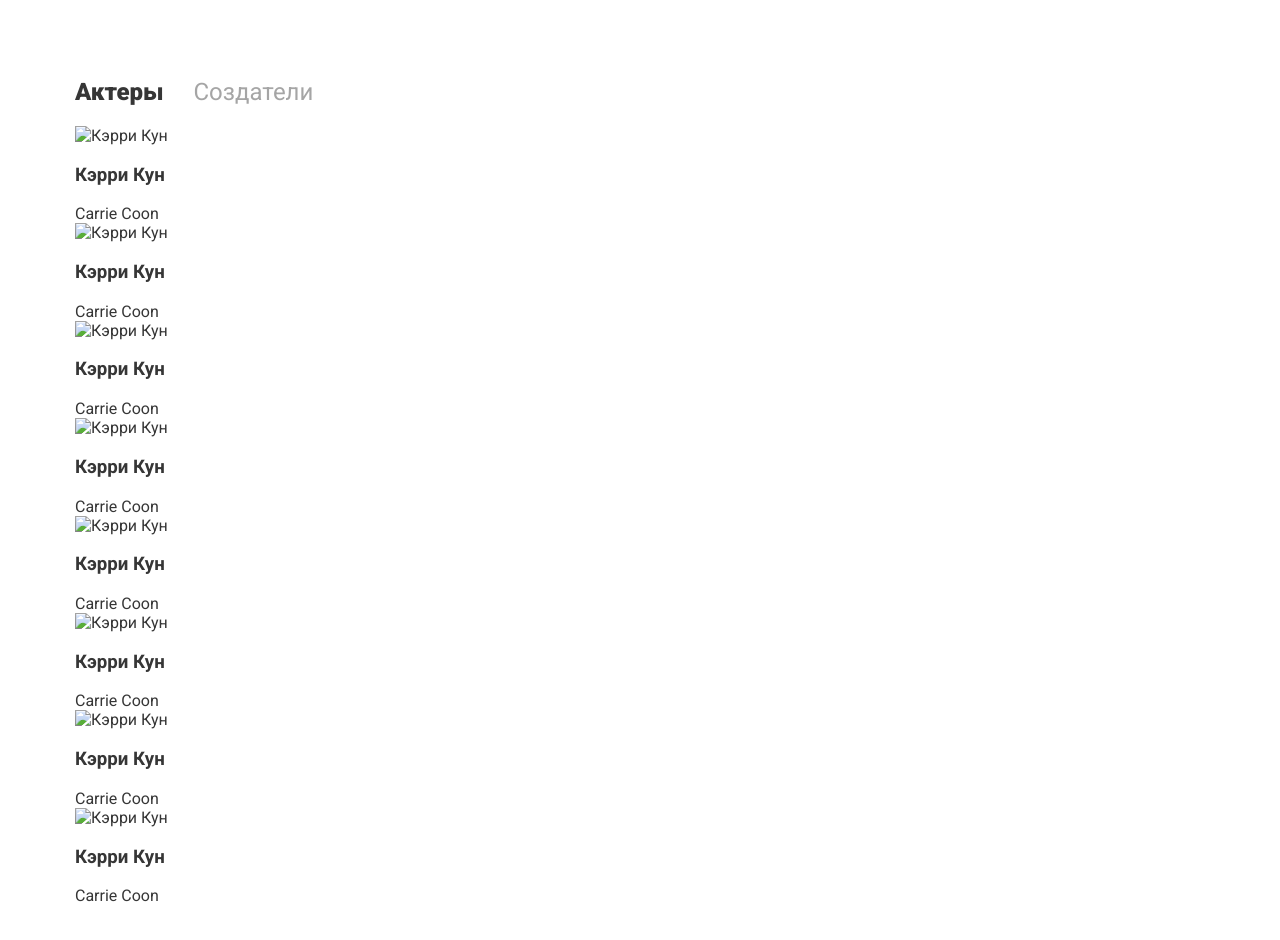
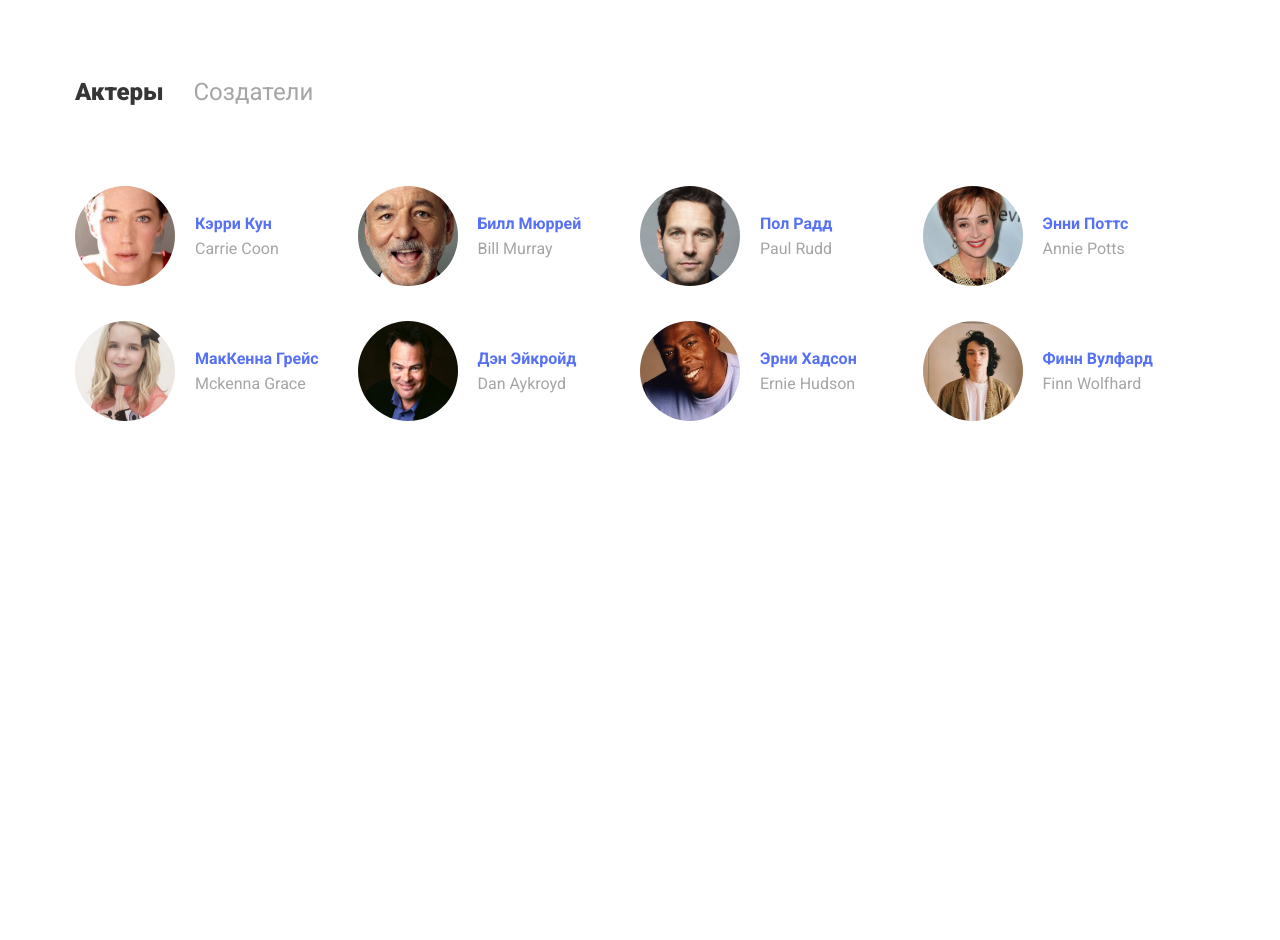
Before and after one commit to Diego8080/ghostbusters, a plain HTML site: page index.html in a window 1280 px wide. Shown: the part 820-1760 px from the top of the page. After the commit the page ends 1376 px from the top, so only its background shows below. Drawn offline with Linux system fonts and the light colour scheme.

Commit message:
second section complete

```diff
--- a/index.html
+++ b/index.html
@@ -98,59 +98,59 @@
 			</div>
 			<div class="tabs-content">
 				<div class="card">
-					<img src="img/actors/1.jpg" alt="Кэрри Кун" class="card-image">
+					<img src="img/actors/1.png" alt="Кэрри Кун" class="card-image">
 					<div class="card-text">
 						<h3 class="name">Кэрри Кун</h3>
 						<span class="en-name">Carrie Coon</span>
 					</div>
 				</div>
 				<div class="card">
-					<img src="img/actors/1.jpg" alt="Кэрри Кун" class="card-image">
+					<img src="img/actors/2.png" alt="Билл Мюррей" class="card-image">
 					<div class="card-text">
-						<h3 class="name">Кэрри Кун</h3>
-						<span class="en-name">Carrie Coon</span>
+						<h3 class="name">Билл Мюррей</h3>
+						<span class="en-name">Bill Murray</span>
 					</div>
 				</div>
 				<div class="card">
-					<img src="img/actors/1.jpg" alt="Кэрри Кун" class="card-image">
+					<img src="img/actors/3.png" alt="Пол Радд" class="card-image">
 					<div class="card-text">
-						<h3 class="name">Кэрри Кун</h3>
-						<span class="en-name">Carrie Coon</span>
+						<h3 class="name">Пол Радд</h3>
+						<span class="en-name">Paul Rudd</span>
 					</div>
 				</div>
 				<div class="card">
-					<img src="img/actors/1.jpg" alt="Кэрри Кун" class="card-image">
+					<img src="img/actors/4.png" alt="Энни Поттс" class="card-image">
 					<div class="card-text">
-						<h3 class="name">Кэрри Кун</h3>
-						<span class="en-name">Carrie Coon</span>
+						<h3 class="name">Энни Поттс</h3>
+						<span class="en-name">Annie Potts</span>
 					</div>
 				</div>
 				<div class="card">
-					<img src="img/actors/1.jpg" alt="Кэрри Кун" class="card-image">
+					<img src="img/actors/5.png" alt="МакКенна Грейс" class="card-image">
 					<div class="card-text">
-						<h3 class="name">Кэрри Кун</h3>
-						<span class="en-name">Carrie Coon</span>
+						<h3 class="name">МакКенна Грейс</h3>
+						<span class="en-name">Mckenna Grace</span>
 					</div>
 				</div>
 				<div class="card">
-					<img src="img/actors/1.jpg" alt="Кэрри Кун" class="card-image">
+					<img src="img/actors/6.png" alt="Дэн Эйкройд" class="card-image">
 					<div class="card-text">
-						<h3 class="name">Кэрри Кун</h3>
-						<span class="en-name">Carrie Coon</span>
+						<h3 class="name">Дэн Эйкройд</h3>
+						<span class="en-name">Dan Aykroyd</span>
 					</div>
 				</div>
 				<div class="card">
-					<img src="img/actors/1.jpg" alt="Кэрри Кун" class="card-image">
+					<img src="img/actors/7.png" alt="Эрни Хадсон" class="card-image">
 					<div class="card-text">
-						<h3 class="name">Кэрри Кун</h3>
-						<span class="en-name">Carrie Coon</span>
+						<h3 class="name">Эрни Хадсон</h3>
+						<span class="en-name">Ernie Hudson</span>
 					</div>
 				</div>
 				<div class="card">
-					<img src="img/actors/1.jpg" alt="Кэрри Кун" class="card-image">
+					<img src="img/actors/8.png" alt="Финн Вулфард" class="card-image">
 					<div class="card-text">
-						<h3 class="name">Кэрри Кун</h3>
-						<span class="en-name">Carrie Coon</span>
+						<h3 class="name">Финн Вулфард</h3>
+						<span class="en-name">Finn Wolfhard</span>
 					</div>
 				</div>
 			</div>
--- a/scss/style.scss
+++ b/scss/style.scss
@@ -209,6 +209,12 @@ body {
 .tabs {
 	display: flex;
 	align-items: center;
+	margin-bottom: 60px;
+	&-content {
+		display: flex;
+		justify-content: center;
+		flex-wrap: wrap;
+	}
 }
 .section-title {
 	margin-right: 30px;
@@ -221,3 +227,37 @@ body {
 		color: #363636;
 	}
 }
+
+.card {
+	display: flex;
+	align-items: center;
+	flex-basis: 25%;
+	margin-bottom: 35px;
+
+	&-image {
+		width: 100px;
+		height: 100px;
+		object-fit: cover;
+		border-radius: 50%;
+		margin-right: 20px;
+		-webkit-border-radius: 50%;
+		-moz-border-radius: 50%;
+		-ms-border-radius: 50%;
+		-o-border-radius: 50%;
+	}
+}
+
+.name {
+	margin-top: 0;
+	margin-bottom: 6px;
+	font-weight: bold;
+	font-size: 16px;
+	line-height: 19px;
+	color: #5671f6;
+}
+
+.en-name {
+	font-size: 16px;
+	line-height: 19px;
+	color: #a5a5a5;
+}
```
Also changed, not shown: css/style.css, dist/css/style.min.css, img/actors/1.png (added), img/actors/2.png (added), img/actors/3.png (added), img/actors/4.png (added), img/actors/5.png (added), img/actors/6.png (added), img/actors/7.png (added), img/actors/8.png (added).
